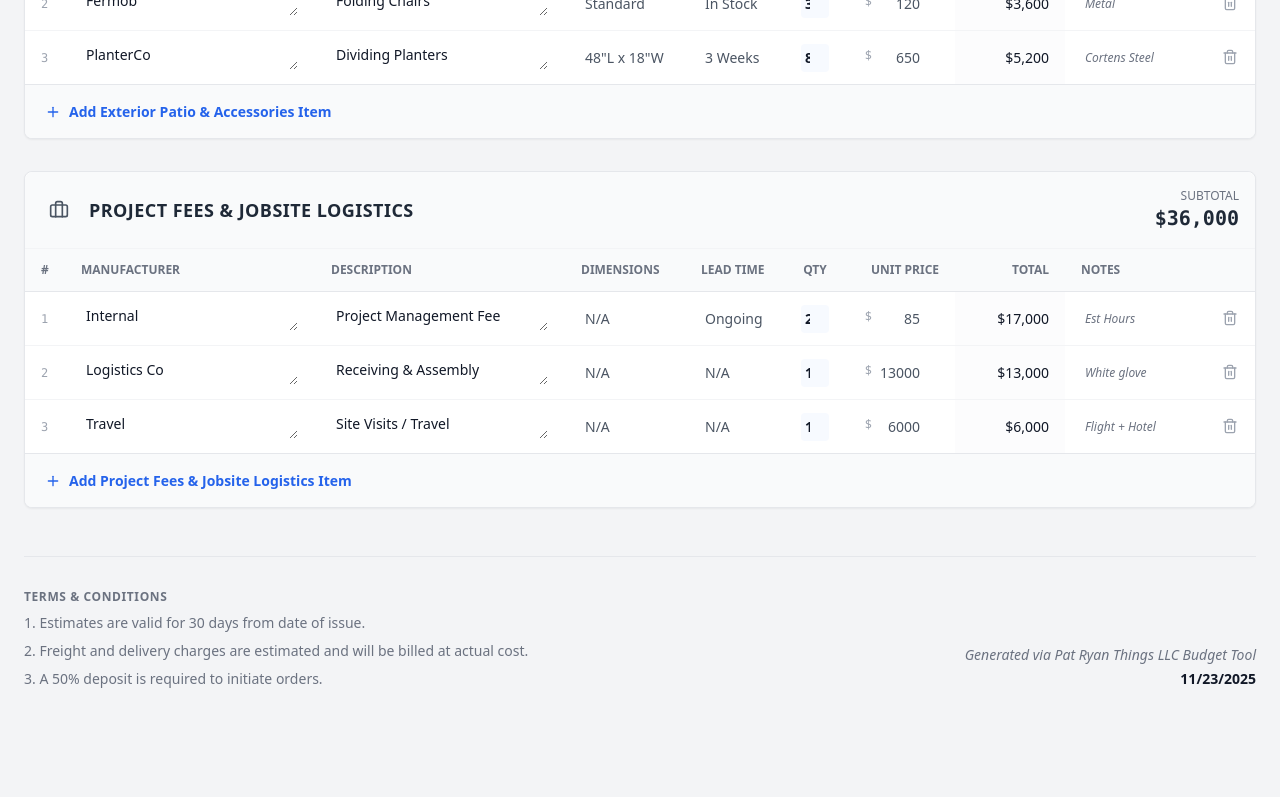
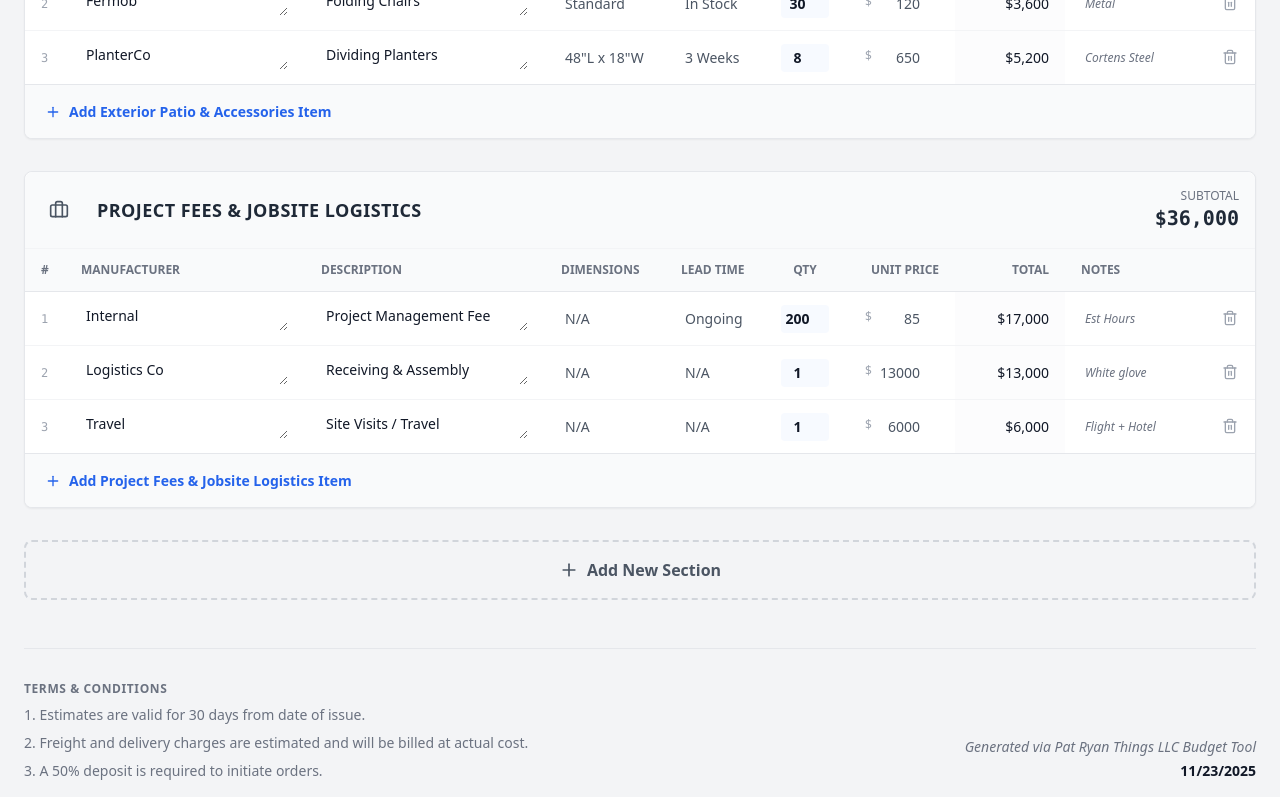
Before and after one commit to secretengineer/FFE-Hospitality-Budget-Manager, a React (Vite) app: page / in a window 1280 px wide. Shown: the part 1763-2560 px from the top of the page. Built offline with nearby package versions, Linux system fonts and the light colour scheme.

Commit message:
Added ability to add/delete new sections

```diff
--- a/src/App.jsx
+++ b/src/App.jsx
@@ -38,21 +38,39 @@ const Card = ({ children, className = "" }) => (
  * SectionHeader Component
  * Displays a header for budget category sections with an icon, title, and subtotal.
  * Provides visual distinction between different FF&E categories.
+ * Now includes inline editing for title and delete functionality.
  *
  * @param {Object} props - Component props
  * @param {React.Component} props.icon - Lucide icon component to display
  * @param {string} props.title - Section title text
  * @param {string} props.total - Formatted currency string for subtotal
  * @param {string} props.colorClass - Tailwind color class for theming
+ * @param {Function} props.onTitleChange - Callback when title is edited
+ * @param {Function} props.onDelete - Callback when delete button is clicked
  * @returns {JSX.Element} Styled section header
  */
-const SectionHeader = ({ icon: Icon, title, total, colorClass = "text-gray-800" }) => (
-  <div className="flex items-center justify-between p-4 bg-gray-50 border-b border-gray-100 rounded-t-lg">
-    <div className="flex items-center gap-3">
+const SectionHeader = ({ icon: Icon, title, total, colorClass = "text-gray-800", onTitleChange, onDelete }) => (
+  <div className="flex items-center justify-between p-4 bg-gray-50 border-b border-gray-100 rounded-t-lg print:bg-white">
+    <div className="flex items-center gap-3 flex-1">
       <div className={`p-2 rounded-md ${colorClass} bg-opacity-10`}>
         <Icon size={20} className={colorClass} />
       </div>
-      <h3 className="font-bold text-lg text-gray-800 uppercase tracking-wide">{title}</h3>
+      <input
+        type="text"
+        value={title}
+        onChange={(e) => onTitleChange && onTitleChange(e.target.value)}
+        className="font-bold text-lg text-gray-800 uppercase tracking-wide bg-transparent border-none focus:ring-2 focus:ring-blue-500 rounded px-2 py-1 flex-1"
+        style={{ outline: 'none' }}
+      />
+      {onDelete && (
+        <button
+          onClick={onDelete}
+          className="opacity-0 group-hover:opacity-100 transition-opacity ml-2 p-2 hover:bg-red-100 rounded text-red-600 print:hidden"
+          title="Delete Section"
+        >
+          <Trash2 size={16} />
+        </button>
+      )}
     </div>
     <div className="text-right">
       <div className="text-xs text-gray-500 font-medium uppercase">Subtotal</div>
@@ -609,6 +627,55 @@ export default function App() {
   };
 
   /**
+   * Add New Category/Section
+   * Creates a new budget category with default settings.
+   * Uses timestamp for unique ID and includes one empty line item.
+   */
+  const addCategory = () => {
+    const newCategory = {
+      id: `cat_${Date.now()}`,
+      title: 'New Section',
+      icon: Layout,
+      color: 'text-gray-600',
+      items: [
+        { id: Date.now(), mfr: '', desc: '', dimensions: '', qty: 0, unitPrice: 0, leadTime: '', notes: '' }
+      ]
+    };
+    setCategories(prev => [...prev, newCategory]);
+  };
+
+  /**
+   * Update Category Title
+   * Updates the title of a category section.
+   *
+   * @param {string} catId - Category ID to update
+   * @param {string} newTitle - New title for the category
+   */
+  const updateCategoryTitle = (catId, newTitle) => {
+    setCategories(prev => prev.map(cat => {
+      if (cat.id !== catId) return cat;
+      return { ...cat, title: newTitle };
+    }));
+  };
+
+  /**
+   * Remove Category/Section
+   * Removes an entire category and all its line items.
+   * Prompts for confirmation before deletion.
+   *
+   * @param {string} catId - Category ID to remove
+   */
+  const removeCategory = (catId) => {
+    const category = categories.find(cat => cat.id === catId);
+    const confirmed = window.confirm(
+      `Are you sure you want to delete the "${category?.title}" section? This will remove all line items in this section.`
+    );
+    if (confirmed) {
+      setCategories(prev => prev.filter(cat => cat.id !== catId));
+    }
+  };
+
+  /**
    * Handle Print Action
    * Triggers the browser's print dialog for PDF generation or printing.
    * CSS print styles are applied automatically via @media print rules.
@@ -836,13 +903,15 @@ export default function App() {
         {/* Iterates through all categories to display line item tables */}
         <div className="space-y-8">
           {categories.map((category) => (
-            <div key={category.id} className="break-inside-avoid">
+            <div key={category.id} className="break-inside-avoid group">
               <Card className="overflow-hidden">
                 <SectionHeader
                   icon={category.icon}
                   title={category.title}
                   total={formatCurrency(totals.categoryTotals[category.id])}
                   colorClass={category.color}
+                  onTitleChange={(newTitle) => updateCategoryTitle(category.id, newTitle)}
+                  onDelete={() => removeCategory(category.id)}
                 />
 
                 {/* Line Items Table */}
@@ -856,7 +925,7 @@ export default function App() {
                         <th style={{ padding: '12px 16px', minWidth: '200px', textAlign: 'left' }}>Description</th>
                         <th style={{ padding: '12px 16px', width: '120px', textAlign: 'left' }}>Dimensions</th>
                         <th style={{ padding: '12px 16px', width: '100px', textAlign: 'left' }}>Lead Time</th>
-                        <th style={{ padding: '12px 16px', width: '60px', textAlign: 'center' }}>Qty</th>
+                        <th style={{ padding: '12px 16px', width: '80px', textAlign: 'center' }}>Qty</th>
                         <th style={{ padding: '12px 16px', width: '110px', textAlign: 'right' }}>Unit Price</th>
                         <th style={{ padding: '12px 16px', width: '110px', textAlign: 'right' }}>Total</th>
                         <th style={{ padding: '12px 16px', width: '140px', textAlign: 'left' }}>Notes</th>
@@ -1038,6 +1107,17 @@ export default function App() {
               </Card>
             </div>
           ))}
+
+          {/* Add New Section Button */}
+          <div className="print:hidden">
+            <button
+              onClick={addCategory}
+              className="w-full flex items-center justify-center gap-2 p-4 border-2 border-dashed border-gray-300 rounded-lg hover:border-blue-500 hover:bg-blue-50 transition-all text-gray-600 hover:text-blue-600 font-semibold"
+            >
+              <Plus size={20} />
+              Add New Section
+            </button>
+          </div>
         </div>
 
         {/* ===== FOOTER / TERMS & CONDITIONS ===== */}
```
